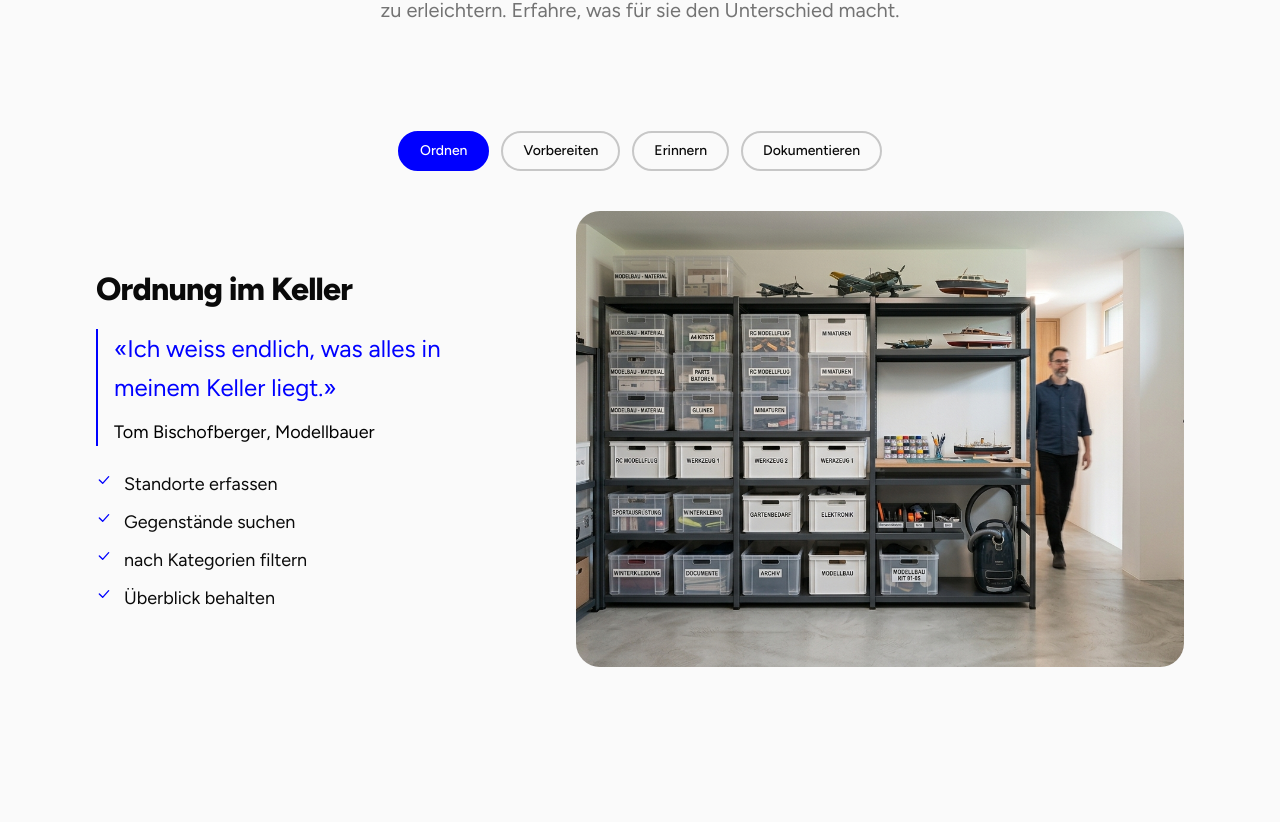
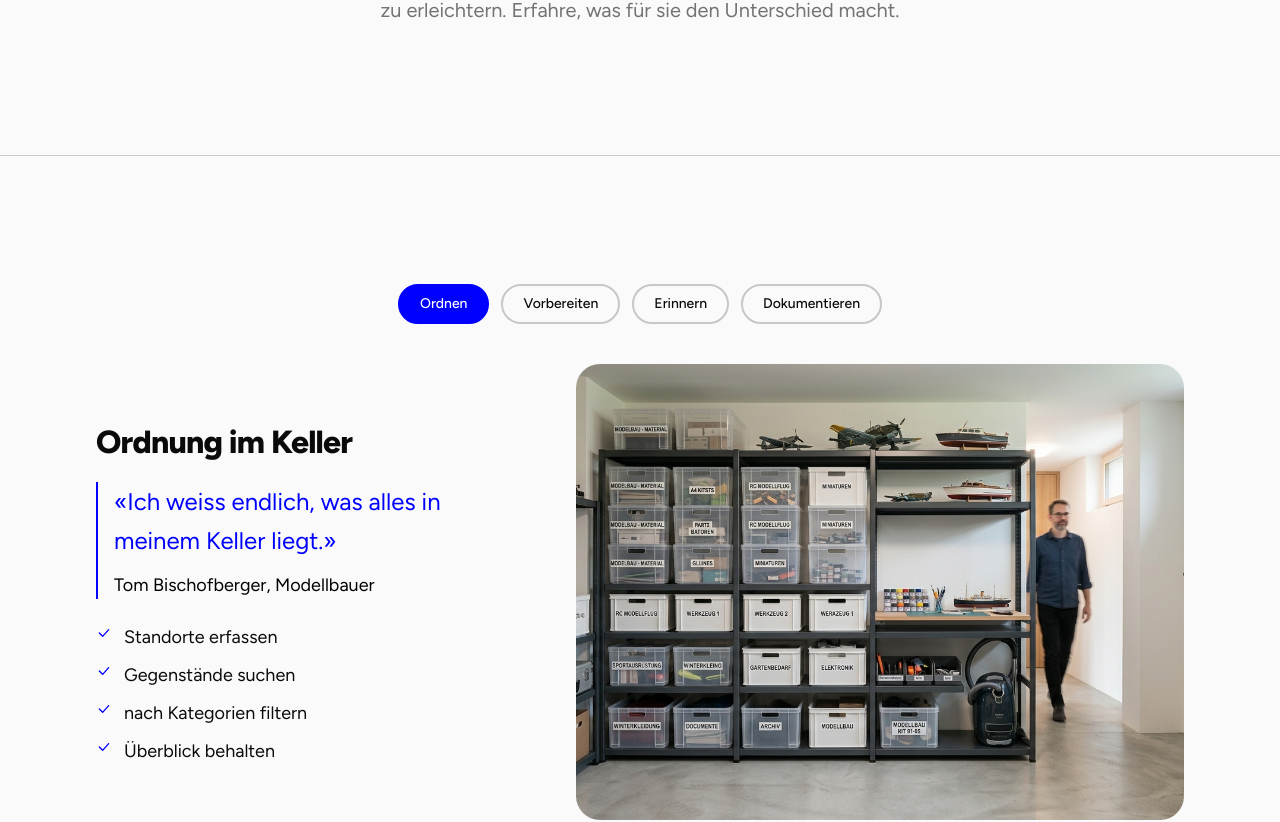
Before and after one commit to mrcldbrnr/marketing-page, a Next.js app: page /warum-myown in a window 1280 px wide. Shown: the part 336-1158 px from the top of the page. Built offline with nearby package versions, Linux system fonts and the light colour scheme; no server answers.

Commit message:
usecase: slider hintergrund

```diff
--- a/src/app/warum-myown/page.tsx
+++ b/src/app/warum-myown/page.tsx
@@ -20,9 +20,10 @@ export default function WhyPage() {
     <>
       <Section className="pt-[2.25rem] lg:pt-[4.25rem]">
         <SectionHeading as="h1" eyebrow="Warum myown" title={why.hero.title} description={why.hero.description} />
-        <div className="mt-26">
-          <UsecaseSlider />
-        </div>
+      </Section>
+
+      <Section className="border-y border-border">
+        <UsecaseSlider />
       </Section>
 
       <UsecaseStory />
```
